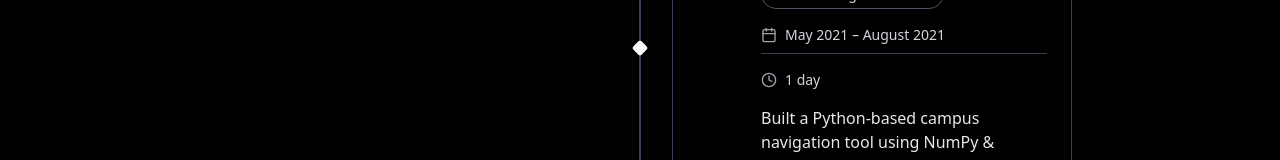
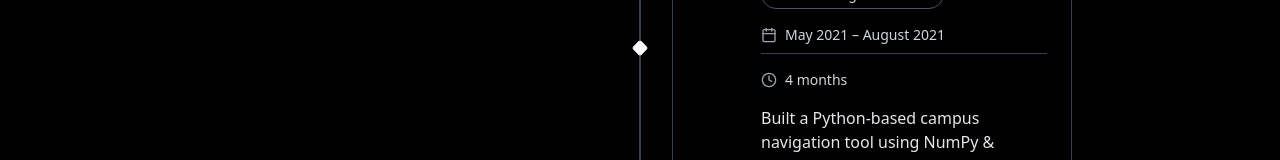
Before and after one commit to mthomps9802/mthomps9802.github.io, a React (Create React App) app: page /experience in a window 1280 px wide. Shown: the part 777-937 px from the top of the page. Built offline with nearby package versions, Linux system fonts and the light colour scheme.

Commit message:
internship date corrections

```diff
--- a/src/pages/Experience/Experience.js
+++ b/src/pages/Experience/Experience.js
@@ -18,7 +18,7 @@ const experienceData = [
     title: 'Btvi Engineer Intern',
     company: ['B.T.V.I.', 'Nassau, Bahamas', 'Software Engineer Intern'],
     duration: 'May 2021 – August 2021',
-    timeline: '1 day',
+    timeline: '4 months',
     description: 'Built a Python-based campus navigation tool using NumPy & Pandas.',
     tags: ['NumPy', 'Pandas', 'Python', 'SQLite'],
     icon: reactIcon,
@@ -27,7 +27,7 @@ const experienceData = [
     title: 'Btvi Developer Intern',
     company: ['B.T.V.I.', 'Nassau, Bah', 'Software Developer Intern'],
     duration: 'May 2020 – August 2020',
-    timeline: '1 day',
+    timeline: '4 months',
     description: 'Collaborated with 5 cross-functional teams to overhaul the website UI—designing HTML/CSS/JS wireframes and implementing changes.',
     tags: ['HTML', 'CSS', 'JS'],
     icon: reactIcon,
```
